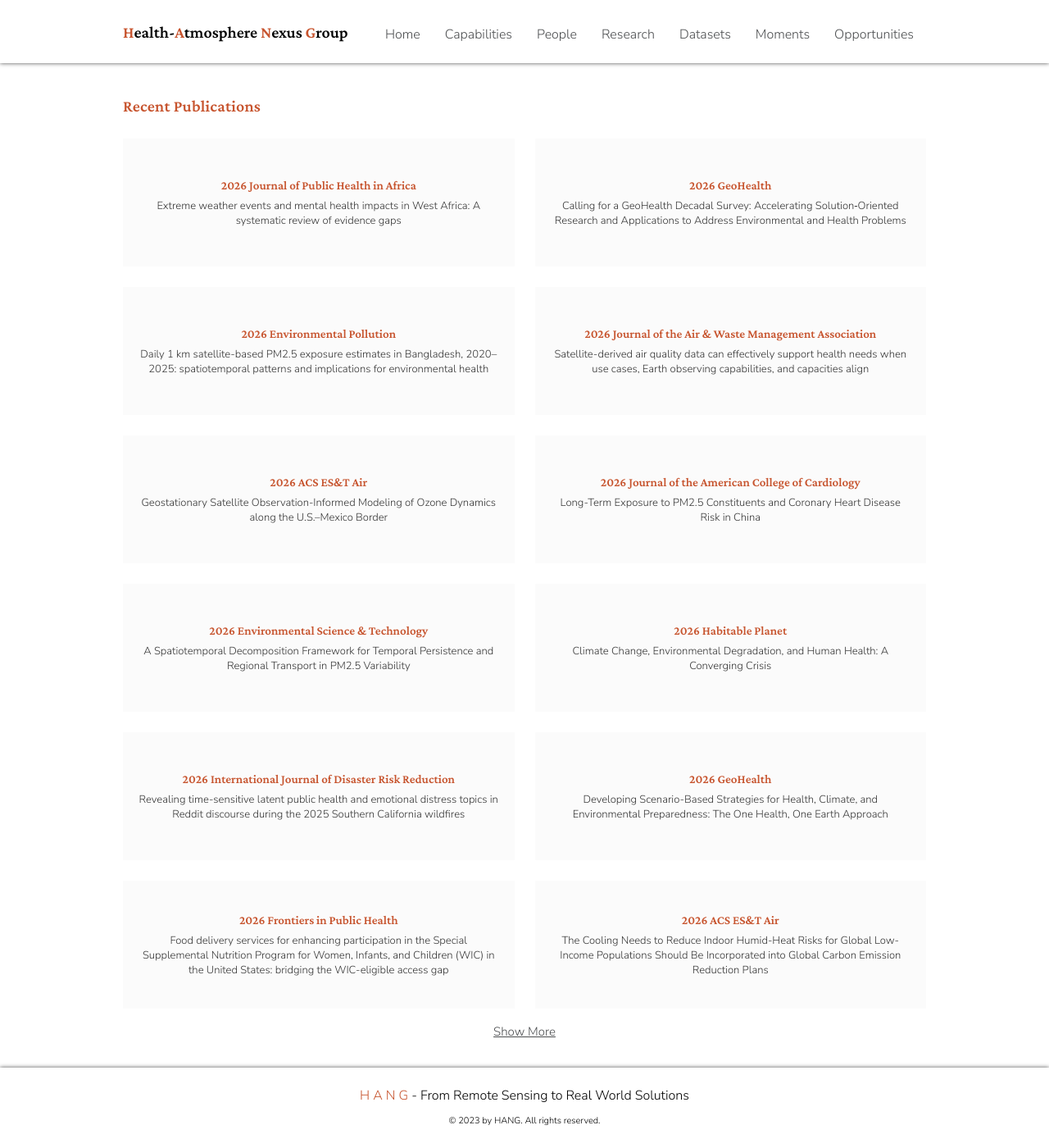
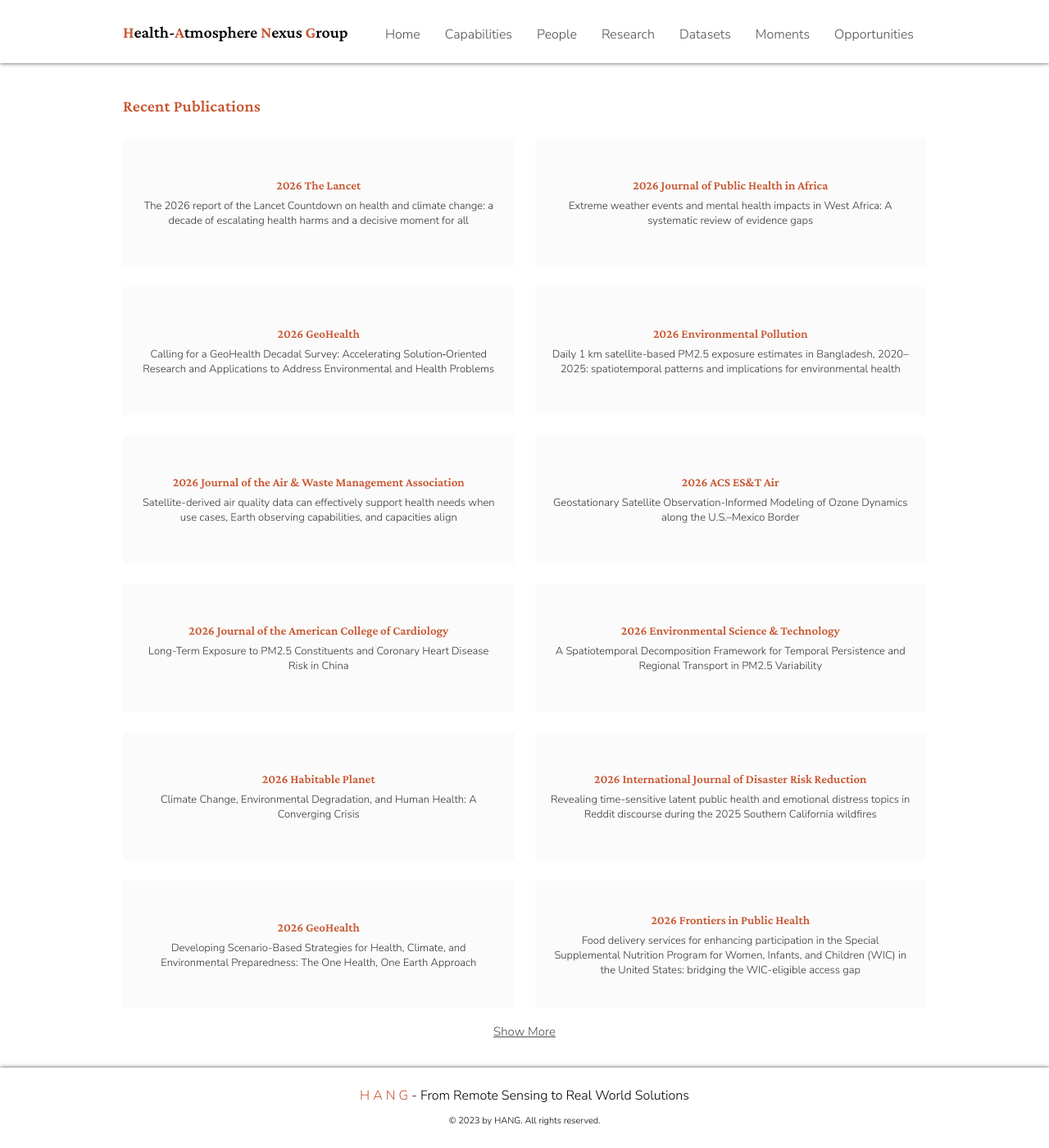
Before and after one commit to Health-Atmosphere-Nexus-Group/health-atmosphere-nexus-group.github.io, a Jekyll site: the page built from publications.md, in a window 1280 px wide. Shown: the whole page at 82% size. Built offline with Jekyll 4.4.1, drawn with Linux system fonts in a browser that asks for light colours.

Commit message:
Add new publications found on OpenAlex

```diff
--- a/_data/publications.yml
+++ b/_data/publications.yml
@@ -4,6 +4,11 @@
 #   year, journal:  shown as the card heading
 #   title:          paper title
 #   link:           URL the card opens
+
+- year: 2026
+  journal: The Lancet
+  title: "The 2026 report of the Lancet Countdown on health and climate change: a decade of escalating health harms and a decisive moment for all"
+  link: https://doi.org/10.1016/s0140-6736(26)01779-4
 
 - year: 2026
   journal: Journal of Public Health in Africa
--- a/_data/publications_added.yml
+++ b/_data/publications_added.yml
@@ -8,3 +8,4 @@
 - 10.1016/j.jacc.2026.05.030
 - 10.1021/acs.est.6c03043
 - 10.63335/j.hp.2026.0029
+- 10.1016/s0140-6736(26)01779-4
```
